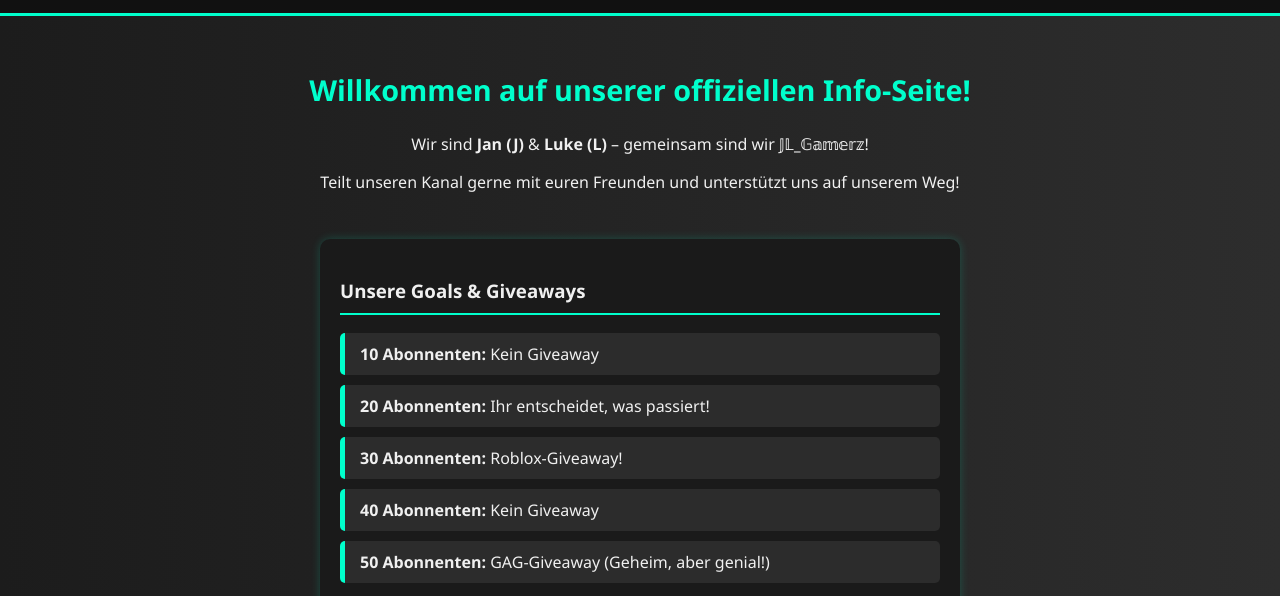
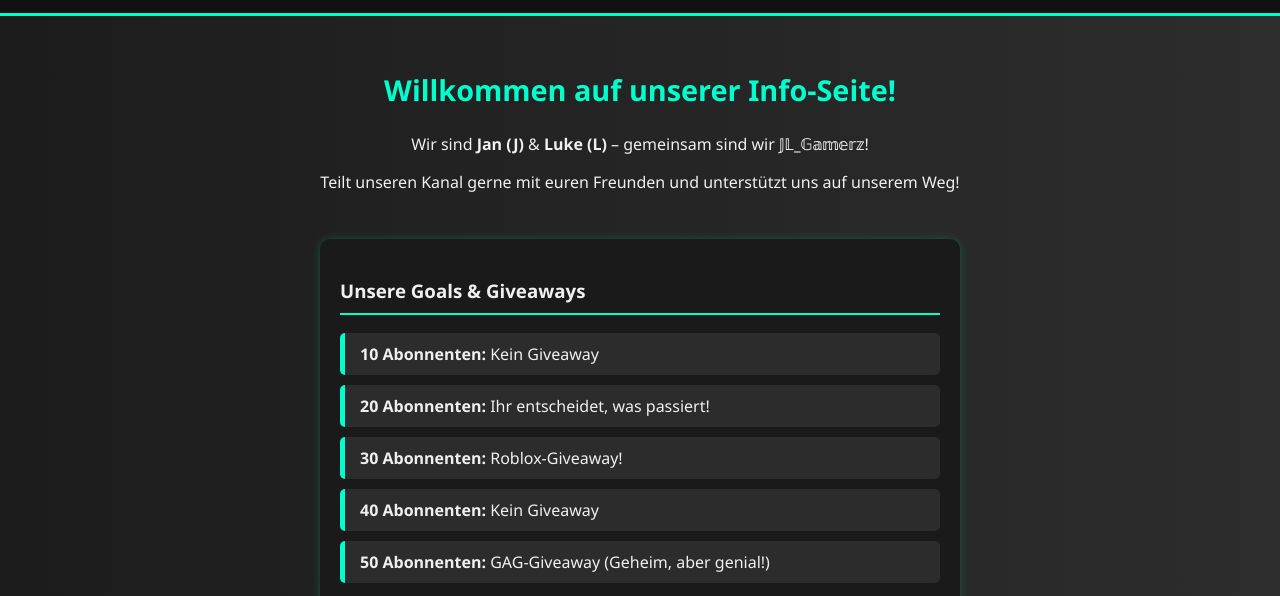
Before and after one commit to alexgamingstudio/JL_Gamerz, a plain HTML site: page index.html in a window 1280 px wide. Shown: the part 181-777 px from the top of the page. Drawn offline with Linux system fonts and the light colour scheme.

Commit message:
index.html aktualisieren

```diff
--- a/index.html
+++ b/index.html
@@ -181,7 +181,7 @@
   </header>
 
   <section class="intro">
-    <h2>Willkommen auf unserer offiziellen Info-Seite!</h2>
+    <h2>Willkommen auf unserer Info-Seite!</h2>
     <p>Wir sind <strong>Jan (J)</strong> & <strong>Luke (L)</strong> – gemeinsam sind wir <strong>𝕁𝕃_𝔾𝕒𝕞𝕖𝕣𝕫</strong>!</p>
     <p>Teilt unseren Kanal gerne mit euren Freunden und unterstützt uns auf unserem Weg!</p>
   </section>
```
